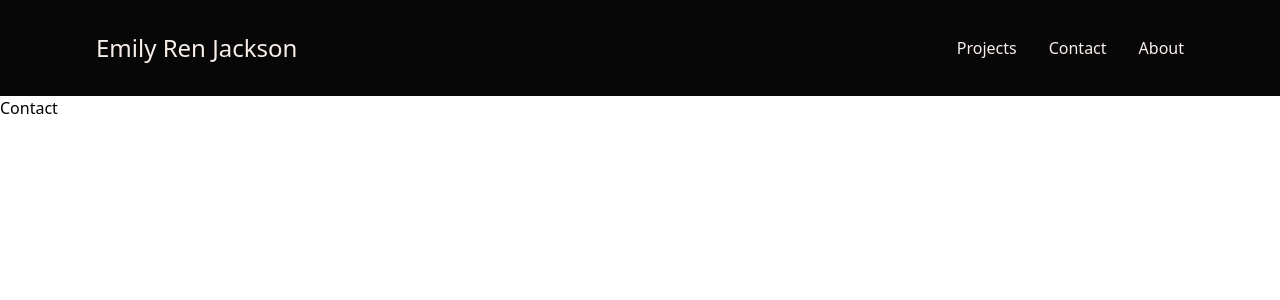
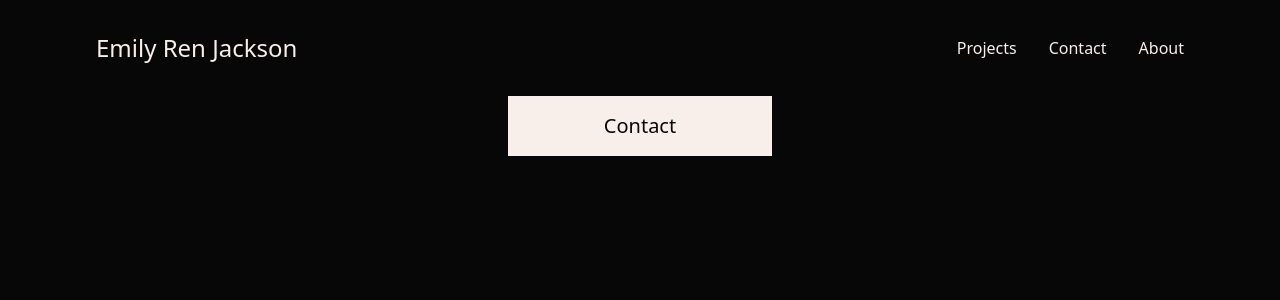
Before and after one commit to erenjax/portfolio, a React (Create React App) app: page /contact in a window 1280 px wide. Shown: the top 300 px of the page. Built offline with nearby package versions, Linux system fonts and the light colour scheme.

Commit message:
Contact
**I might not need a contact page, will do last

```diff
--- a/src/App/Main/Contact/Contact.tsx
+++ b/src/App/Main/Contact/Contact.tsx
@@ -1,5 +1,13 @@
 const Contact = (): JSX.Element => {
-  return <div>Contact</div>
+  return (
+    <div className="flex flex-col w-screen bg-customBlack min-h-screen">
+      <div className="flex w-full justify-center md:pb-8">
+        <div className="flex w-fit bg-customWhite py-4 px-24">
+          <p className="text-xl text-customBlack">Contact</p>
+        </div>
+      </div>
+    </div>
+  )
 }
 
 export default Contact
```
